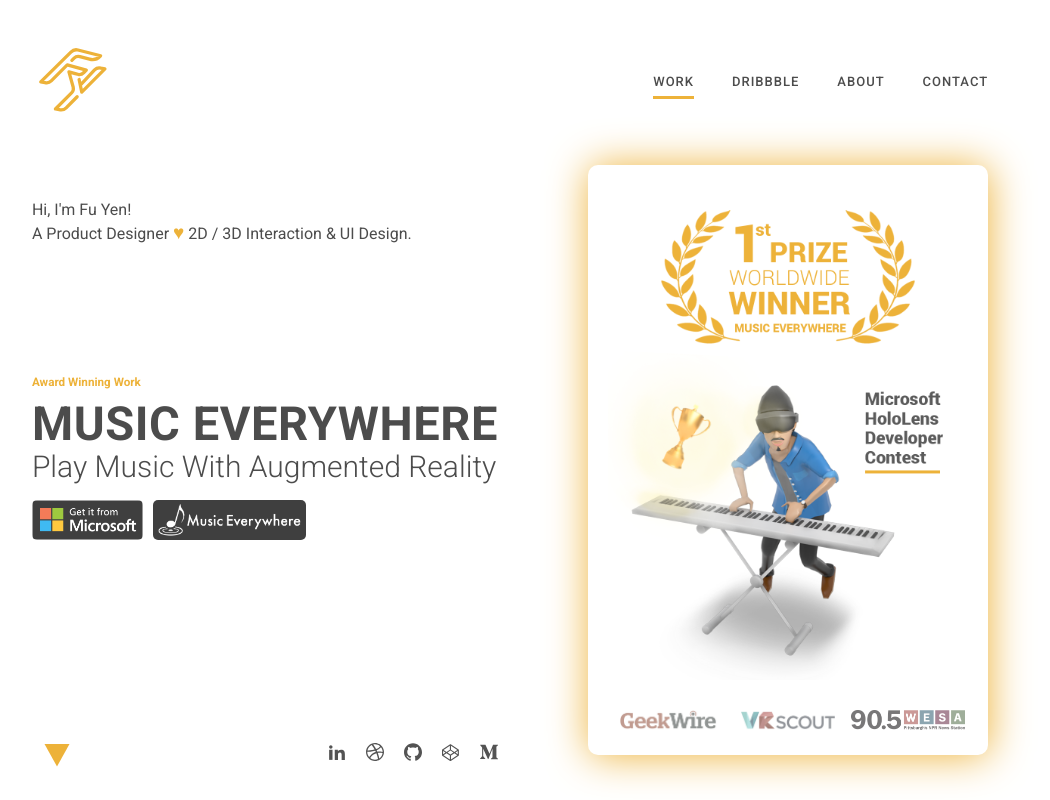
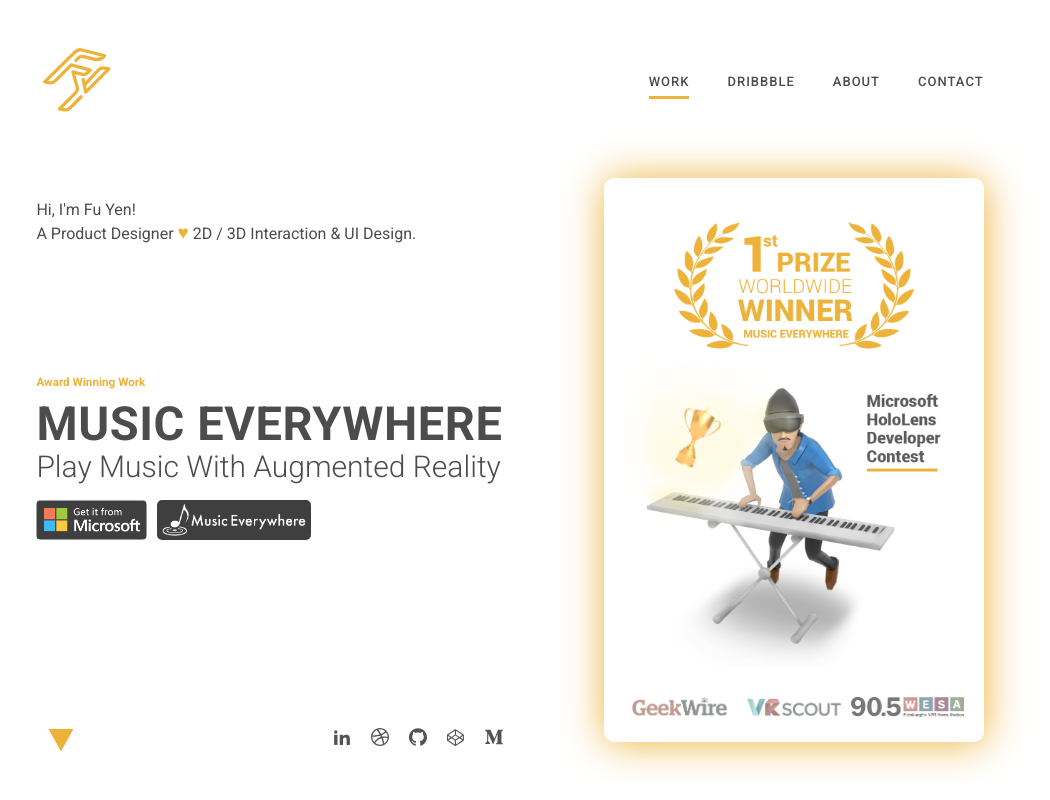
Before and after one commit to fuyenh/fuyen-portfolio, a website: page index.html in a window 1280 px wide. Shown: the top 800 px of the page, without its empty margins (130-1180 px from the left). Drawn offline with Linux system fonts and the light colour scheme.

Commit message:
header-minor-adjust

```diff
--- a/sass/base/_base.scss
+++ b/sass/base/_base.scss
@@ -33,7 +33,7 @@
 .container {
     display: grid;
     padding-top: 2rem;
-    grid-template-rows: min-content auto 8rem [about-start] min-content [about-end contact-start] 1fr [contact-end footer-start] min-content [footer-end];
+    grid-template-rows: min-content max-content [about-start] min-content [about-end contact-start] 1fr [contact-end footer-start] min-content [footer-end];
     grid-template-columns: $content-margin 1fr $content-margin;
     justify-content: center;
 
--- a/sass/components/_button.scss
+++ b/sass/components/_button.scss
@@ -1,7 +1,3 @@
-//TRANSITION TIME//
-$transition-time-base: 0.4s;
-
-
 //LOGO//
 .navigation__logo {
     &,
@@ -108,7 +104,7 @@
     &:visited {
         margin-top: 1rem;
         padding: 2rem;
-        width: 40rem;
+        width: 38rem;
         display: block;
         margin: 1rem auto;
         transition: $transition-time-base;
--- a/sass/layout/_header.scss
+++ b/sass/layout/_header.scss
@@ -8,7 +8,7 @@
     grid-column-gap: 9rem;
     align-items: center;
 
-    padding-bottom: 10rem;
+    padding-bottom: 8rem;
 
     @media only screen and (max-width: $bp-large) {
         grid-template-columns: min-content 1fr;
@@ -62,10 +62,12 @@
         justify-content: space-between;
         align-items: center;
 
+        padding-bottom: 3rem;
+
         @media only screen and (max-width: $bp-small) {
             grid-row: 4 / 5;
             grid-column: 1 / 2;
-            margin-top: 2rem;
+            margin-top: 4rem;
         }
     }
 
@@ -84,6 +86,7 @@
         display: grid;
         grid-template-rows: min-content, 1fr;
         grid-template-columns: 1fr;
+
 
         @media only screen and (max-width: $bp-small) {
             grid-row: 3 / 4;
```
Also changed, not shown: css/style.css.
